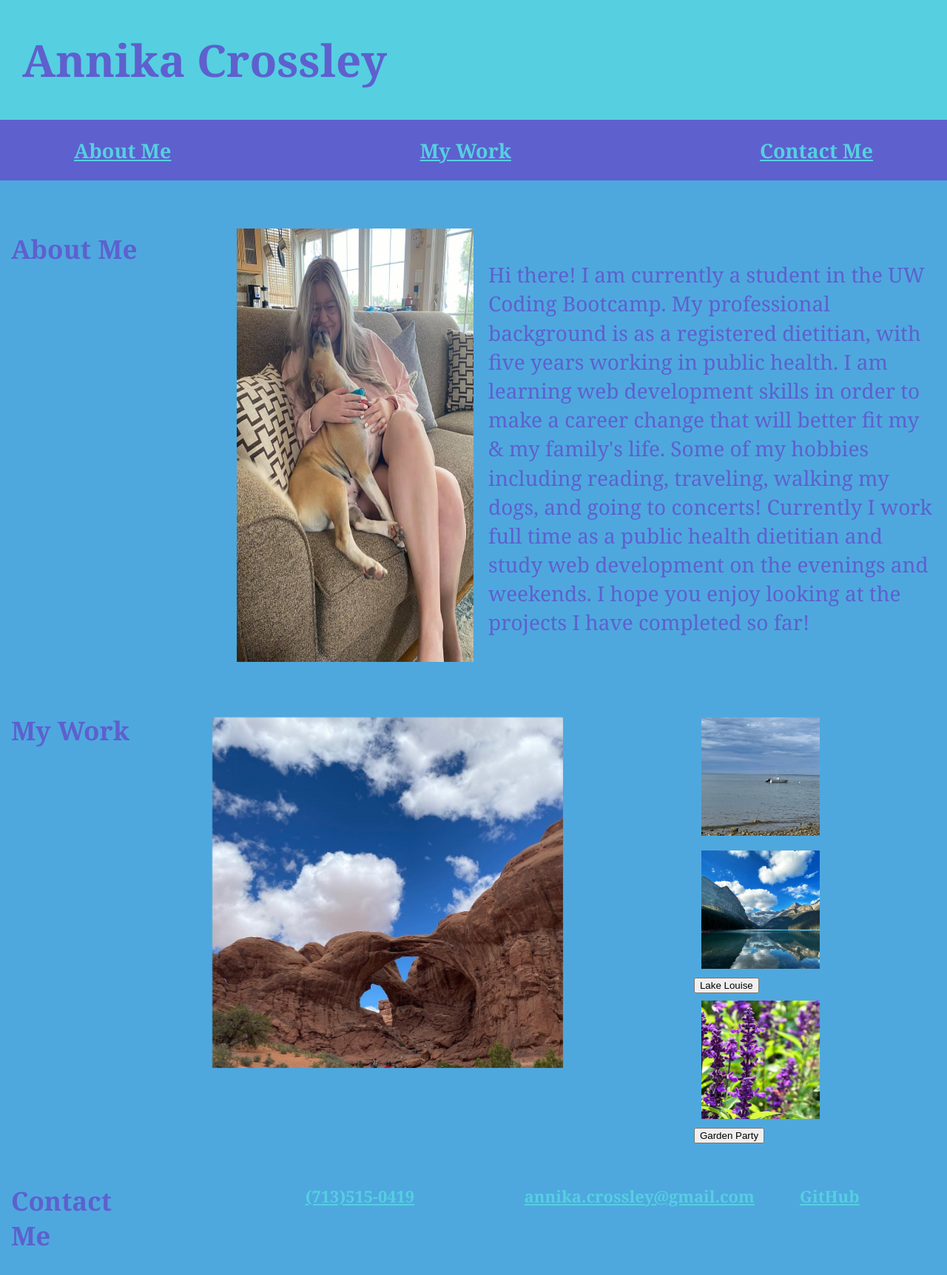
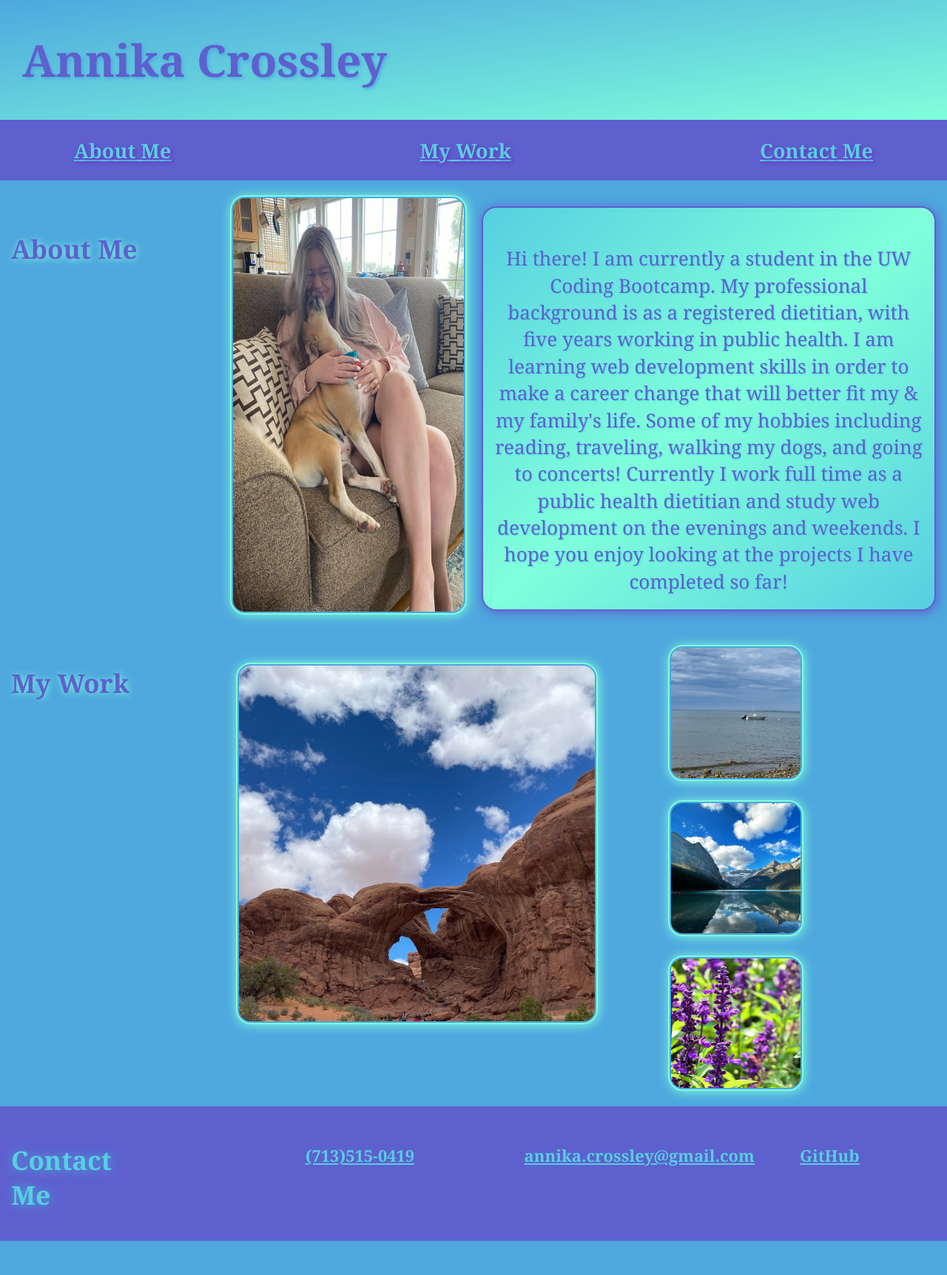
Before and after one commit to annikacrossley/web-dev-portfolio, a plain HTML site: page index.html in a window 1280 px wide. Shown: the whole page at 74% size. After the commit the page ends 1678 px from the top, so only its background shows below. Drawn offline with Linux system fonts and the light colour scheme.

Commit message:
added shadows and misc styling

```diff
--- a/assets/style.css
+++ b/assets/style.css
@@ -8,6 +8,7 @@
       --heading-background: #56CFE1;
       --hover-text: #64DFDF;
       --hover-background: #6930C3;
+      --border-color: #80FFDB;
   }
 
 body {
@@ -21,11 +22,12 @@ body {
 
 
 .header {
-    background-color: var(--heading-background);
+    background-image: linear-gradient(to bottom right, var(--content-background),var(--border-color));
     font-size: 30px;
     padding: 0px 30px;
     text-align: left;
     color: var(--heading-color);
+    text-shadow: 2px 2px 5px var(--content-background);
 }
 
 .topnav {
@@ -40,11 +42,27 @@ body {
     color: var(--heading-background);
 }
 
+.topnav h2 {
+    text-shadow: 2px 2px 5px var(--hover-background);
+}
+
+.topnav h2:hover {
+    text-shadow: 1px 1px 2px var(--hover-background);
+}
+
 .content h2 {
     padding: 20px 80px 10px 15px;
     color: var(--heading-color);
     font-size: 35px;
     width: 25%;
+    text-shadow: 1px 1px 10px var(--border-color);
+}
+
+.content img {
+    border-radius: 20px;
+    border: 2px solid var(--border-color);
+    padding: 2px;
+    box-shadow: 1px 1px 15px var(--border-color);
 }
 
 #about-me {
@@ -57,15 +75,22 @@ body {
 #about-me img {
     width: 25%;
     max-width: 400px;
-    padding-top: 45px;
 }
 
+
 #about-me p {
-    padding: 60px 15px 5px 20px;
+    margin: 15px 15px 5px 20px;
+    padding: 50px 15px 20px 15px;
+    background-image: linear-gradient(to bottom right, var(--heading-background),var(--border-color),var(--heading-background));
     width: 50%;
-    font-size: 28px;
+    font-size: 26px;
+    text-align: center;
     color: var(--heading-color);
+    text-shadow: 1px 1px 2px var(--heading-background);
     line-height: 1.4;
+    border-radius: 20px;
+    border: 2px solid var(--heading-color);
+    box-shadow: 2px 2px 15px var(--heading-color);
 }
 
 #my-work {
@@ -74,24 +99,27 @@ body {
     flex-direction: row;
 }
 
+#my-work button {
+    border-radius: 8px;
+    border: 1px solid var(--border-color);
+}
+
 .big-pic {
     padding: 45px 5px 5px 5px;
     position: relative;
-    width: 50%;
+    width: 40%;
 }
 
 .big-pic img {
-    max-height: 540px;
-    padding: 10px;
+    max-height: 600px;
     opacity: 1;
     display: block;
     width: 100%;
-    height: auto;
     transition: .5s ease;
     backface-visibility: hidden;
 }
 
-.big-pic-button {
+.big-pic-button, .cape-cod button, .lake-louise button, .purple-flower button  {
     transition: .5s ease;
     opacity: 0;
     position: absolute;
@@ -109,7 +137,7 @@ body {
     opacity: 1;
   }
 
-.big-pic-button {
+.big-pic-button, .small-pic button {
     background-color: var(--hover-background);
     color: var(--hover-text);
     font-family: Georgia, 'Times New Roman', Times, serif;
@@ -117,8 +145,8 @@ body {
     padding: 16px 32px;
   }
 
-.small-pic {
-    padding: 45px 5px 5px 5px;
+.cape-cod, .lake-louise, .purple-flower {
+    padding: 5px 0px 5px 50px;
     display: flex;
     align-items: center;
     flex-direction: column;
@@ -127,37 +155,52 @@ body {
 }
 
 .small-pic img {
-    max-height: 180px;
-    padding: 10px;
+    max-height: 350px;
     opacity: 1;
     display: block;
     width: 100%;
-    height: auto;
     transition: .5s ease;
     backface-visibility: hidden;
 }
 
-.sm-button-1 {
-    transition: .5s ease;
-    opacity: 0;
-    position: absolute;
-    top: 50%;
-    left: 50%;
-    transform: translate(-50%, -50%);
-    -ms-transform: translate(-50%, -50%)
-}
-
-.small-pic:hover .cape-cod {
+.cape-cod:hover img{
     opacity: 0.3;
   }
 
-.small-pic:hover .sm-button-1 {
+.cape-cod:hover button {
     opacity: 1;
   }
 
+.lake-louise:hover img{
+    opacity: 0.3;
+  }
+
+.lake-louise:hover button {
+    opacity: 1;
+  }
+
+.purple-flower:hover img{
+    opacity: 0.3;
+  }
+
+.purple-flower:hover button {
+    opacity: 1;
+  }
+
+.small-pic button {
+    font-size: 16px;
+    padding: 10px;
+}
+
 #contact-me {
+    background-color: var(--heading-color);
     display: flex;
     flex-direction: row;
+}
+
+#contact-me h2 {
+    color: var(--heading-background);
+    text-shadow: 1px 1px 15px var(--content-background);
 }
 
 #contact-me ul {
--- a/index.html
+++ b/index.html
@@ -44,20 +44,28 @@
             </wrapper>
 
             <wrapper class="small-pic">
+                <figure class="cape-cod">
                     <a href="cape-cod.jpg">
-                    <img class="cape-cod" src="assets/cape-cod.jpg" alt="boat floating in the bay, at Cape Cod">
-                    <button class="sm-button-1">Cape Cod</button>
+                        <img src="assets/cape-cod.jpg" alt="boat floating in the bay, at Cape Cod">
+                        <button>Cape Cod</button>
                     </a>
+                </figure>
 
+                <figure class="lake-louise">
                     <a href="lake-louise.jpg">
                         <img src="assets/lake-louise.jpg" alt="Lake Louise">
-                    <button class="sm-button-2">Lake Louise</button>
+                        <button>Lake Louise</button>
                     </a>
+                </figure>
+
+                <figure class="purple-flower">
 
                     <a href="purple-flower.jpg">
                         <img src="assets/purple-flower.jpg" alt="purple flower in a garden">
-                    <button class="sm-button-3">Garden Party</button>
+                        <button>Garden Party</button>
                     </a>
+                </figure>
+
              </wrapper>
         </section>
 
@@ -77,23 +85,5 @@
         </section>
 
     </main>
-
-   <!-- <main class="content">
-        <hgroup id="about-me">
-
-        </hgroup>
-
-        <hgroup id="my-work">
-            <img src="assets/arches-np.jpg" alt="Arches National Park">
-            <img src="assets/cape-cod.jpg" alt="boat in the bay, Cape Cod">
-            <img src="assets/lake-louise.jpg" alt="Lake Louise">
-            <img src="assets/purple-flower.jpg" alt="purple flower in a garden">
-        </hgroup>
-
-        <hgroup id="contact-me">
-
-        </hgroup>
-    </main> -->
-
 </body>
 </html>
```
Lines whose indentation alone changed are shown as unchanged.
